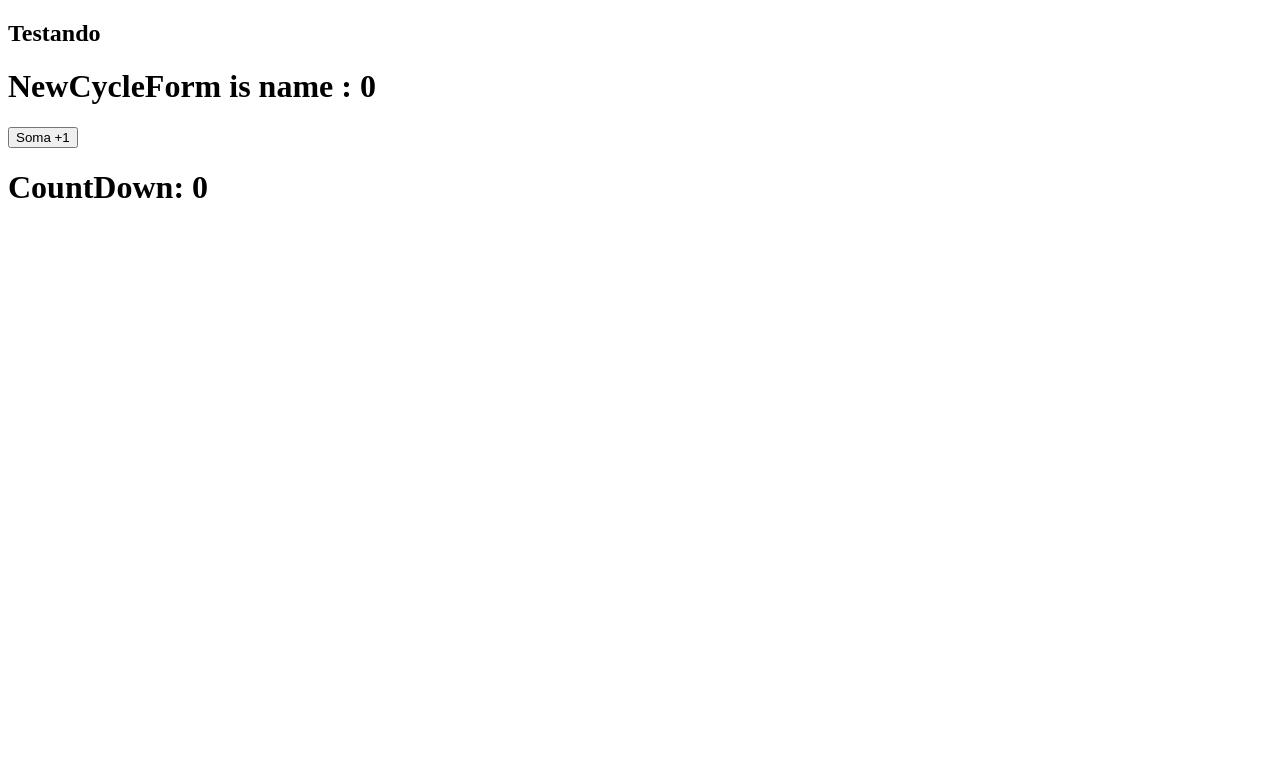
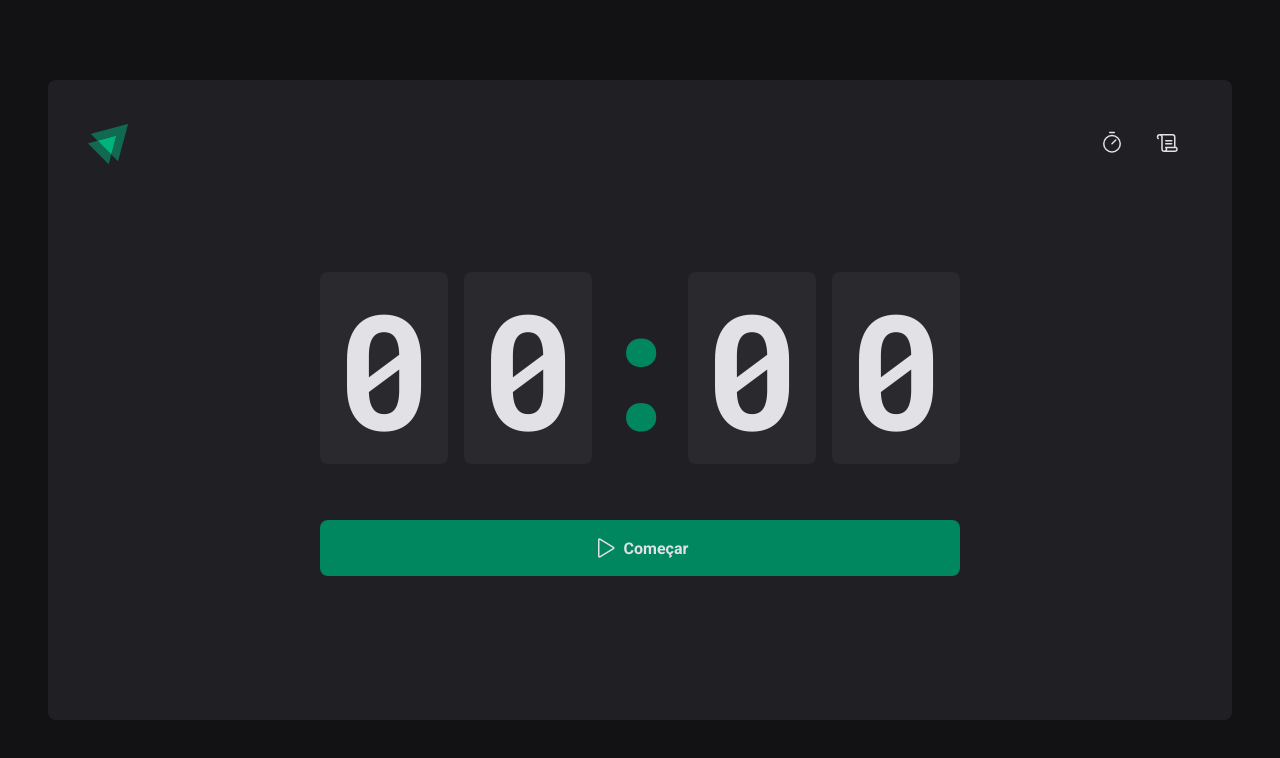
Before and after one commit to marialuisa214/timerFocus, a React (Vite) app: page / in a window 1280 px wide. Shown: the top 758 px of the page. Built offline with nearby package versions, Linux system fonts and the light colour scheme.

Commit message:
:sparkles: feat: aplica context no CountDonw

```diff
--- a/src/App.tsx
+++ b/src/App.tsx
@@ -1,18 +1,16 @@
-// import { ThemeProvider } from 'styled-components'
-// import { BrowserRouter } from 'react-router-dom'
-// import { defautTheme } from './styles/themes/default'
-// import { GlobalStyle } from './styles/global'
-// import { Router } from './components/Router'
-import { Home } from './Home'
+import { ThemeProvider } from 'styled-components'
+import { BrowserRouter } from 'react-router-dom'
+import { defautTheme } from './styles/themes/default'
+import { GlobalStyle } from './styles/global'
+import { Router } from './components/Router'
 
 export function App() {
-  return <Home />
-  // (
-  // <ThemeProvider theme={defautTheme}>
-  //   <BrowserRouter>
-  //     <Router />
-  //   </BrowserRouter>
-  //   <GlobalStyle />
-  // </ThemeProvider>
-  // )
+  return (
+    <ThemeProvider theme={defautTheme}>
+      <BrowserRouter>
+        <Router />
+      </BrowserRouter>
+      <GlobalStyle />
+    </ThemeProvider>
+  )
 }
--- a/src/Home.tsx
+++ /dev/null
@@ -1,38 +0,0 @@
-import { createContext, useContext, useState } from 'react'
-
-const CyclesContext = createContext({} as any) // valor inicial do contexto
-
-export function NewCycleForm() {
-  const { activeCycle, setActiveCycle } = useContext(CyclesContext)
-  return (
-    <div>
-      <h1>NewCycleForm is name : {activeCycle}</h1>
-      <button
-        onClick={() => {
-          setActiveCycle(23)
-        }}
-      >
-        Soma +1
-      </button>
-    </div>
-  )
-}
-
-export function CountDown() {
-  const { activeCycle } = useContext(CyclesContext)
-
-  return <h1>CountDown: {activeCycle}</h1>
-}
-
-export function Home() {
-  const [activeCycle, setActiveCycle] = useState(0) // Home->componente pai dos outros que necessitam da info
-  return (
-    <CyclesContext.Provider value={{ activeCycle, setActiveCycle }}>
-      <div>
-        <h2>Testando</h2>
-        <NewCycleForm />
-        <CountDown />
-      </div>
-    </CyclesContext.Provider>
-  )
-}
--- a/src/pages/Home/components/CountDown/index.tsx
+++ b/src/pages/Home/components/CountDown/index.tsx
@@ -1,14 +1,11 @@
-import { useEffect, useState } from "react"
-import { CountdonwContainer, Separator } from "./styles"
-import { differenceInSeconds } from "date-fns"
+import { useContext, useEffect, useState } from 'react'
+import { CountdonwContainer, Separator } from './styles'
+import { differenceInSeconds } from 'date-fns'
+import { CyclesContext } from '../..'
 
-interface CountDownProps {
-    activeCycle: any
-    setCycles: any
-    activeCycleID:any
-}
-
-export function CountDown({activeCycle, setCycles, activeCycleID}: CountDownProps){
+export function CountDown() {
+  const { activeCycle, activeCycleID, markCurrentCycleAsFinished } =
+    useContext(CyclesContext)
 
   const [amountSeconds, setAmountSeconds] = useState(0) // armazena o total de segundos que ja se passou desde que a variavel foi criada
 
@@ -18,11 +15,15 @@ export function CountDown({activeCycle, setCycles, activeCycleID}: CountDownProp
   const minutesAmount = Math.floor(currentSecons / 60)
   const secondsAmount = currentSecons % 60
 
-
-
   const minutes = String(minutesAmount).padStart(2, '0')
   // partStart -> se a string tiver menos de 2 caracteres, ele vai adicionar o 0 no inicio
   const seconds = String(secondsAmount).padStart(2, '0')
+
+  useEffect(() => {
+    if (activeCycle) {
+      document.title = `${minutes}:${seconds} `
+    }
+  }, [minutes, seconds, activeCycle])
 
   useEffect(() => {
     let interval: number
@@ -34,15 +35,7 @@ export function CountDown({activeCycle, setCycles, activeCycleID}: CountDownProp
           activeCycle.startDate,
         )
         if (secondsDifference >= totalSeconds) {
-          setCycles((state) =>
-            state.map((cycle) => {
-              if (cycle.id === activeCycleID) {
-                return { ...cycle, finishedDate: new Date() }
-              } else {
-                return cycle
-              }
-            }),
-          )
+          markCurrentCycleAsFinished()
           setAmountSeconds(totalSeconds)
           clearInterval(interval)
         } else {
@@ -54,8 +47,8 @@ export function CountDown({activeCycle, setCycles, activeCycleID}: CountDownProp
     return () => {
       clearInterval(interval)
     }
-  }, [activeCycle, totalSeconds, activeCycleID])
-    return {
+  }, [activeCycle, totalSeconds, activeCycleID, markCurrentCycleAsFinished])
+  return (
     <CountdonwContainer>
       <span>{minutes[0]}</span>
       <span>{minutes[1]}</span>
@@ -63,5 +56,5 @@ export function CountDown({activeCycle, setCycles, activeCycleID}: CountDownProp
       <span>{seconds[0]}</span>
       <span>{seconds[1]}</span>
     </CountdonwContainer>
+  )
 }
-}
--- a/src/pages/Home/index.tsx
+++ b/src/pages/Home/index.tsx
@@ -1,15 +1,12 @@
-import { useForm } from 'react-hook-form' // hooks -> acomplam uma funcionalidade a um componente
-import { useEffect, useState } from 'react'
-import { differenceInSeconds } from 'date-fns'
+// import { useForm } from 'react-hook-form' // hooks -> acomplam uma funcionalidade a um componente
+import { createContext, useState } from 'react'
 import { HandPalm, Play } from '@phosphor-icons/react'
-import * as zod from 'zod'
-import { zodResolver } from '@hookform/resolvers/zod'
 import {
   HomeContainer,
   StartCountdownButton,
   StopCountdownButton,
 } from './styles'
-import { NewCycleForm } from './NewCycleForm'
+// import { NewCycleForm } from './NewCycleForm'
 import { CountDown } from './components/CountDown'
 interface CycleTask {
   id: string
@@ -20,41 +17,51 @@ interface CycleTask {
   finisheedDate?: Date
 }
 
+interface CycleContextType {
+  activeCycle: CycleTask | undefined
+  activeCycleID: string | null
+  markCurrentCycleAsFinished: () => void
+}
+
+export const CyclesContext = createContext({} as CycleContextType)
+
 export function Home() {
   const [cycles, setCycles] = useState<CycleTask[]>([])
   const [activeCycleID, setActiveCycleID] = useState<string | null>(null)
-  const [amountSeconds, setAmountSeconds] = useState(0) // armazena o total de segundos que ja se passou desde que a variavel foi criada
 
   const activeCycle = cycles.find((cycle) => cycle.id === activeCycleID)
   // encontra o ciclo ativo pelo id, na lista cycles
 
-  function handleCreateNewTask(data: NewCycleFormData) {
-    // data -> objeto com os valores dos inputs
-
-    const id = String(new Date().getTime())
-    const newCycle: CycleTask = {
-      id,
-      task: data.task,
-      minutes: data.minutes,
-      startDate: new Date(),
-    }
-
-    setCycles((state) => [...state, newCycle])
-    setActiveCycleID(id)
-
-    reset() // -> reseta os valores dos inputs
+  function markCurrentCycleAsFinished() {
+    setCycles((state) =>
+      state.map((cycle) => {
+        if (cycle.id === activeCycleID) {
+          return { ...cycle, finishedDate: new Date() }
+        } else {
+          return cycle
+        }
+      }),
+    )
   }
 
+  // function handleCreateNewTask(data: NewCycleFormData) {
+  //   // data -> objeto com os valores dos inputs
 
-  useEffect(() => {
-    if (activeCycle) {
-      document.title = `${minutes}:${seconds} `
-    }
-  }, [minutes, seconds, activeCycle])
+  //   const id = String(new Date().getTime())
+  //   const newCycle: CycleTask = {
+  //     id,
+  //     task: data.task,
+  //     minutes: data.minutes,
+  //     startDate: new Date(),
+  //   }
 
+  //   setCycles((state) => [...state, newCycle])
+  //   setActiveCycleID(id)
 
+  //   reset() // -> reseta os valores dos inputs
+  // }
 
-  const task = watch('task') // watch -> monitora o valor de um input
+  // const task = watch('task') // watch -> monitora o valor de um input
 
   function handleInterruptCycle() {
     setCycles(
@@ -72,9 +79,13 @@ export function Home() {
   }
   return (
     <HomeContainer>
-      <form action="" onSubmit={handleSubmit(handleCreateNewTask)}>
-        <NewCycleForm />
-        <CountDown activeCycle={activeCycle} setCycles={setCycles}, activeCycleID={activeCycleID}/>
+      <form action="" /* onSubmit={handleSubmit(handleCreateNewTask)} */>
+        <CyclesContext.Provider
+          value={{ activeCycle, activeCycleID, markCurrentCycleAsFinished }}
+        >
+          {/* <NewCycleForm />  */}
+          <CountDown />
+        </CyclesContext.Provider>
 
         {activeCycle ? (
           <StopCountdownButton
@@ -85,7 +96,7 @@ export function Home() {
             Interromper
           </StopCountdownButton>
         ) : (
-          <StartCountdownButton disabled={!task} type="submit">
+          <StartCountdownButton /* disabled={!task} */ type="submit">
             <Play size={24} />
             Começar
           </StartCountdownButton>
```
Lines whose indentation alone changed are shown as unchanged.
